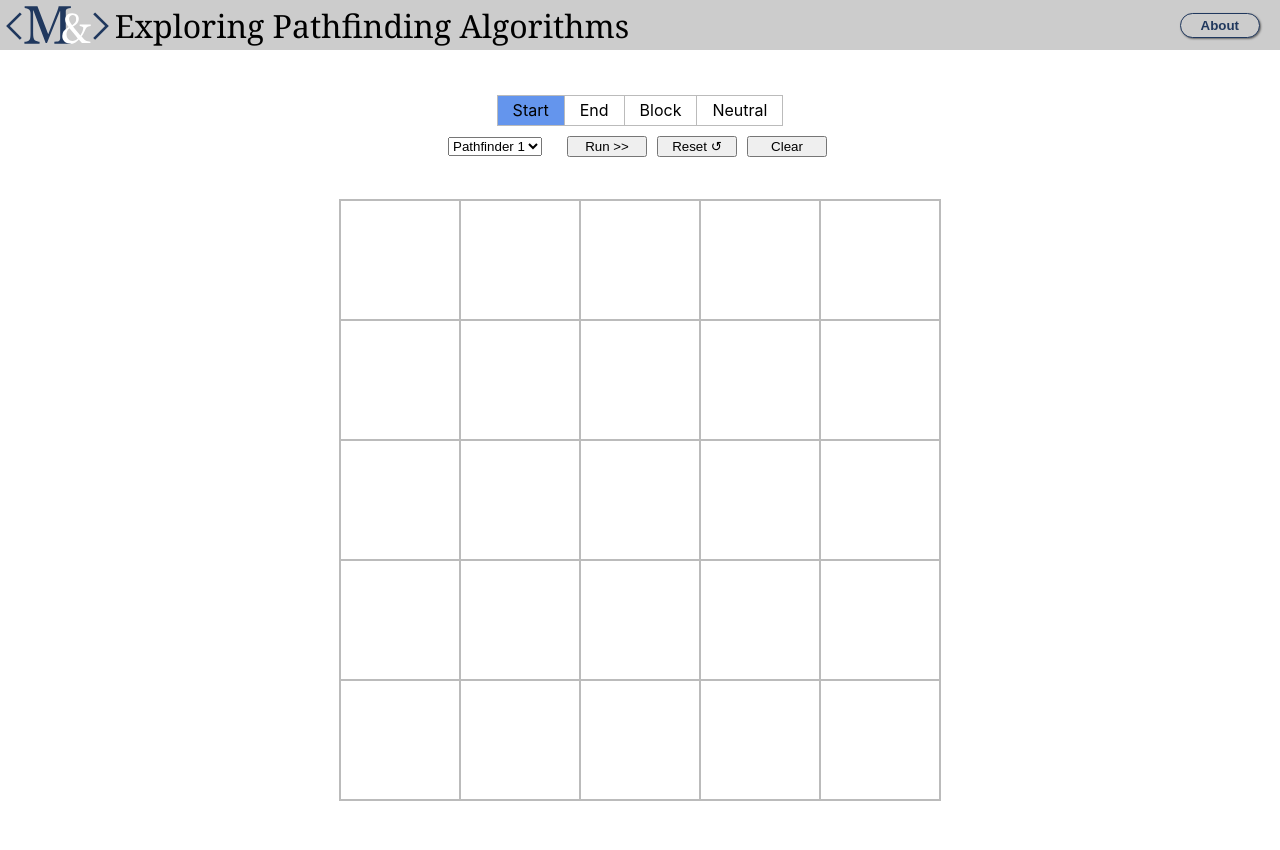
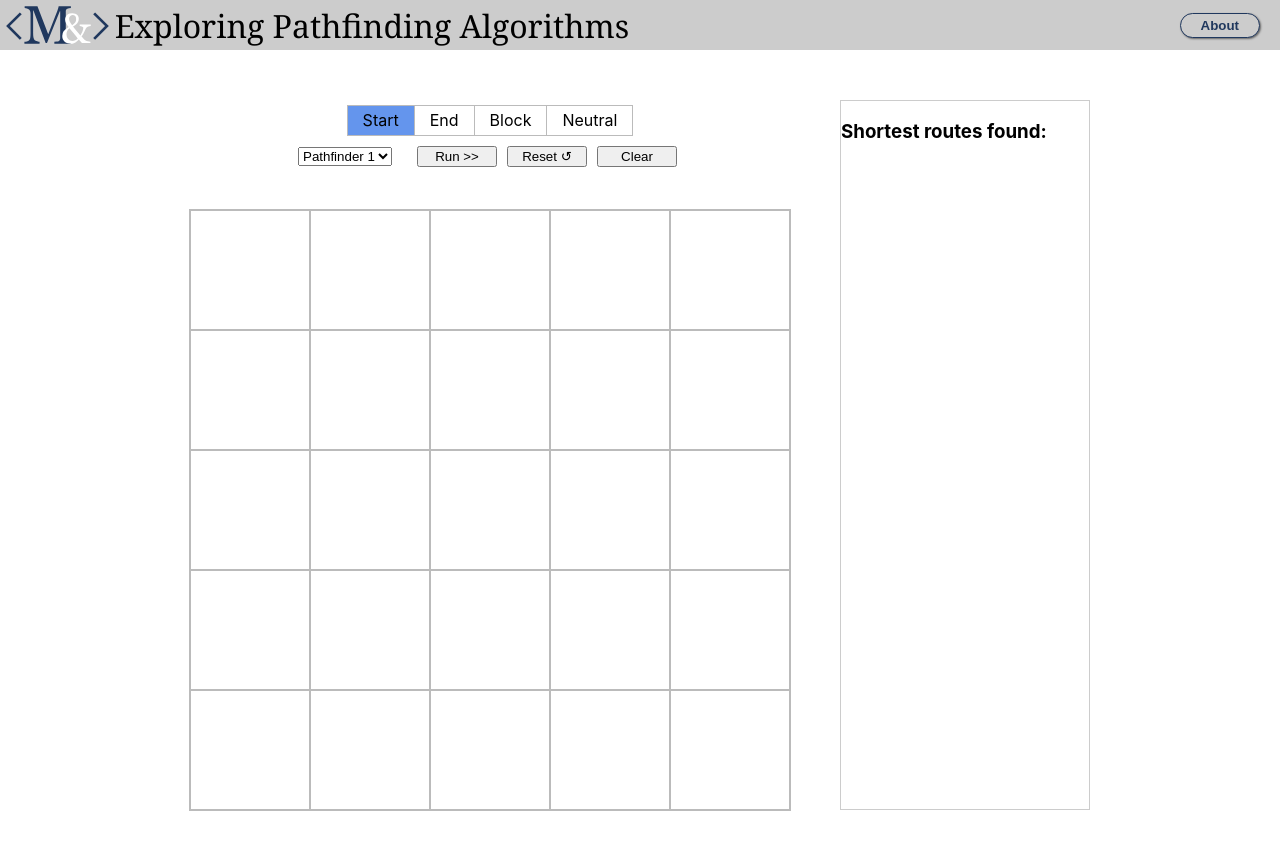
Before and after one commit to markandmarkup/pathfinding, a React (Create React App) app: page / in a window 1280 px wide. Shown: the top 850 px of the page. Built offline with nearby package versions, Linux system fonts and the light colour scheme.

Commit message:
Added Results with multiple arrays. Still some fixes to attend

```diff
--- a/src/Pathfinder/Pathfinder.css
+++ b/src/Pathfinder/Pathfinder.css
@@ -1,7 +1,13 @@
 .pathfinder {
+  width: 900px;
+  margin: 100px auto;
+  display: flex;
+  justify-content: space-between;
+}
+
+.interface {
   text-align: center;
   width: 600px;
-  margin: 100px auto;
 }
 
 .gridBuildOptions {
--- a/src/Pathfinder/Pathfinder.tsx
+++ b/src/Pathfinder/Pathfinder.tsx
@@ -1,6 +1,7 @@
 import React from 'react';
 import './Pathfinder.css';
 import GridContainer from './GridContainer/GridContainer';
+import Results from './Results/Results';
 import { convertArrayTo2D, indexToXYArray, convertArrayTo1D } from '../utils/Utils';
 import { pathfinder1 } from '../utils/Pathfinder1';
 import { pathfinder2 } from '../utils/Pathfinder2';
@@ -14,6 +15,7 @@ interface PathfinderState {
   selectedPathfinder: Function;
   gridArray: Array<string>;
   pathfinderInputGrid: Array<string>;
+  resultsArray: Array<any>;
   userMessage: string;
 }
 
@@ -37,6 +39,7 @@ class Pathfinder extends React.Component<{}, PathfinderState>
         "selectedPathfinder": pathfinder1,
         "gridBuildMode": "start",
         "pathfinderInputGrid": [],
+        "resultsArray": [],
         "userMessage": ""
     }
   }
@@ -133,19 +136,36 @@ class Pathfinder extends React.Component<{}, PathfinderState>
     const pathFinderResult = this.state.selectedPathfinder(gridArray2d, start, end);
     let userMessage = pathFinderResult.success ? `Successful paths: ${pathFinderResult.pathCount}` : "No successful paths found";
     userMessage += ` Path attempts: ${pathFinderResult.attemptCount}`;
-    const pathFinder1DResult = pathFinderResult.resultArray.length > 0 ? convertArrayTo1D(pathFinderResult.resultArray) : gridArray;
+    // const pathFinder1DResult = pathFinderResult.resultArray.length > 0 ? convertArrayTo1D(pathFinderResult.resultArray) : gridArray;
+    console.log('PFR:')
+    console.log(pathFinderResult.resultArray)
+    let resultsArray
+    if (pathFinderResult.resultArray.length > 0) {
+      resultsArray = pathFinderResult.resultArray.map(item => convertArrayTo1D(item));
+    }
+    console.log(resultsArray)
 
     this.setState({
       pathfinderInputGrid: gridArray,
-      gridArray: pathFinder1DResult,
+      gridArray: resultsArray.length > 0 ? resultsArray[0] : gridArray,
+      resultsArray: resultsArray,
       userMessage: userMessage
     })
     return;
   }
 
+  viewResult = (resultIndex: number): void => {
+    if (this.state.resultsArray[resultIndex]) {
+      this.setState({
+        gridArray: this.state.resultsArray[resultIndex]
+      })
+    }
+  }
+
   render() {
     return (
       <div className="pathfinder">
+        <div className="interface">
           <div className="gridBuildOptions">
             <label htmlFor="gridBuildStart" style={{backgroundColor: "#6495ed"}}>
               <input type="radio" id="gridBuildStart" name="gridBuildOptions" value="start" onClick={()=> this.setGridBuildMode("start")} defaultChecked/>
@@ -174,7 +194,9 @@ class Pathfinder extends React.Component<{}, PathfinderState>
           <div className="userMessage">{ this.state.userMessage }</div>
 
           <GridContainer rows={ this.state.rows } cols={ this.state.cols } gridArray={ this.state.gridArray } handleClick={ this.updateGrid }/>
+        </div>
 
+        <Results resultArray={ this.state.resultsArray } handleHover={ this.viewResult }/>
       </div>
     )
   }
--- /dev/null
+++ b/src/Pathfinder/Results/Results.css
@@ -0,0 +1,5 @@
+.results {
+    width: 250px;
+    height: inherit;
+    border: 1px solid #ccc;
+  }
--- /dev/null
+++ b/src/Pathfinder/Results/Results.tsx
@@ -0,0 +1,24 @@
+import React from 'react';
+import './Results.css';
+
+interface ResultsProps {
+    resultArray: Array<any>;
+    handleHover: Function;
+}
+
+function Results(props: ResultsProps) {
+    return (
+        <div className="results">
+            <h3>Shortest routes found:</h3>
+            <div className="resultsList">
+                <ul>
+                    {props.resultArray.map((result, index) => {
+                        return <li key={index} onClick={ () => props.handleHover(index) }>{ index + 1 }</li>
+                    })}
+                </ul>
+            </div>
+        </div>
+    );
+}
+
+export default Results;
--- a/src/utils/Pathfinder2.ts
+++ b/src/utils/Pathfinder2.ts
@@ -45,12 +45,15 @@ export const pathfinder2 = (inputArray: Array<any>, start: Array<number>, end: A
     routeBuilder(start, [], end);
 
     if (allRoutes.length > 0) {
-        const shortestRoute = allRoutes.reduce((shortest, current) => {
-            return shortest.length <= current.length ? shortest : current;
-        })
+        const sortRoutesAsc = allRoutes.sort((a, b) => { return a.length - b.length });
+        const shortestRoutes = sortRoutesAsc.filter(route => route.length === sortRoutesAsc[0].length);
+
+        console.log(sortRoutesAsc);
+        console.log(shortestRoutes);
+
         return {
             success: true,
-            resultArray: coordsToTextArray(shortestRoute, inputArray),
+            resultArray: shortestRoutes.map(route => coordsToTextArray(route, inputArray)),
             pathCount: allRoutes.length,
             attemptCount: attemptCount
         };
```
Lines whose indentation alone changed are shown as unchanged.
